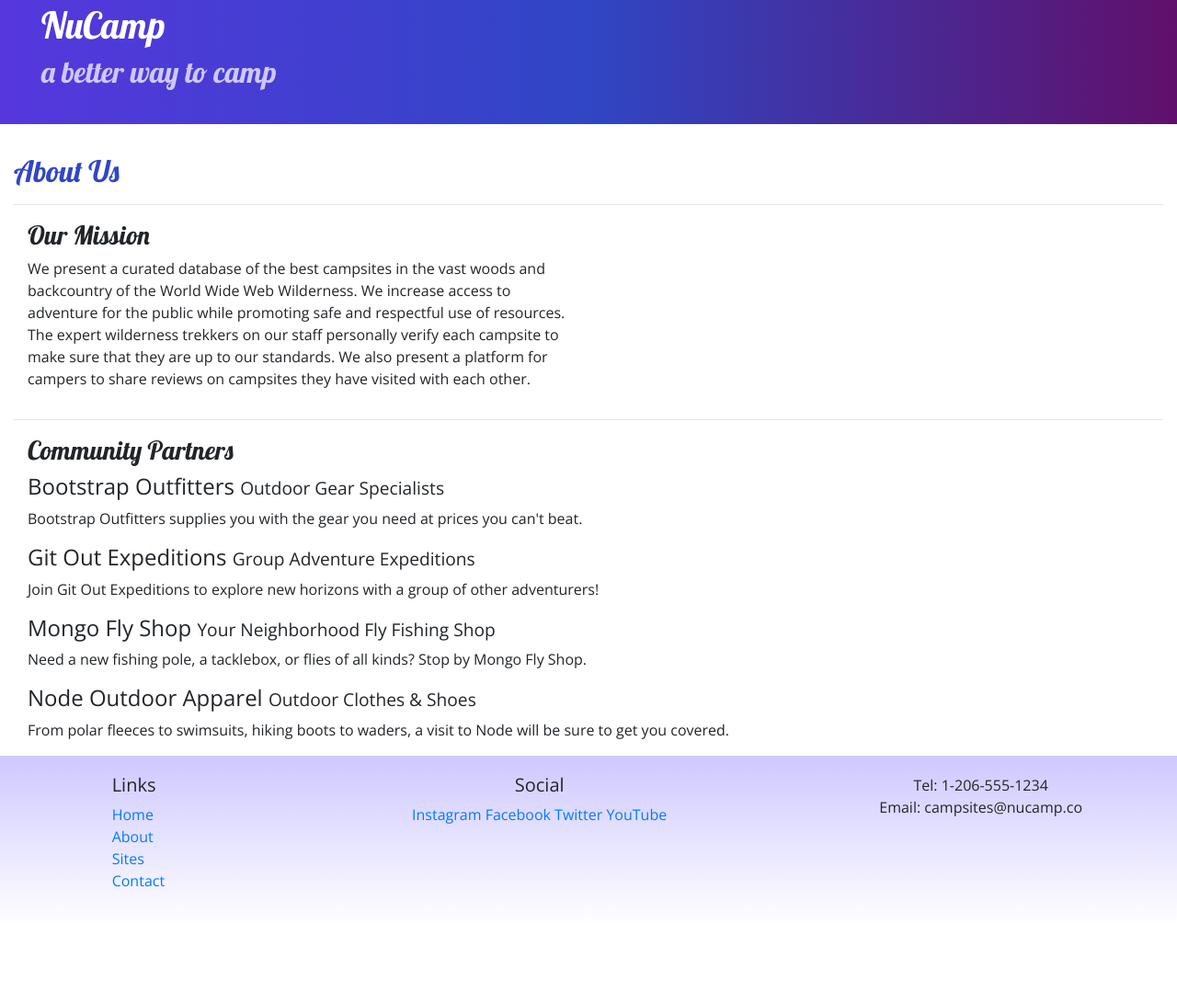
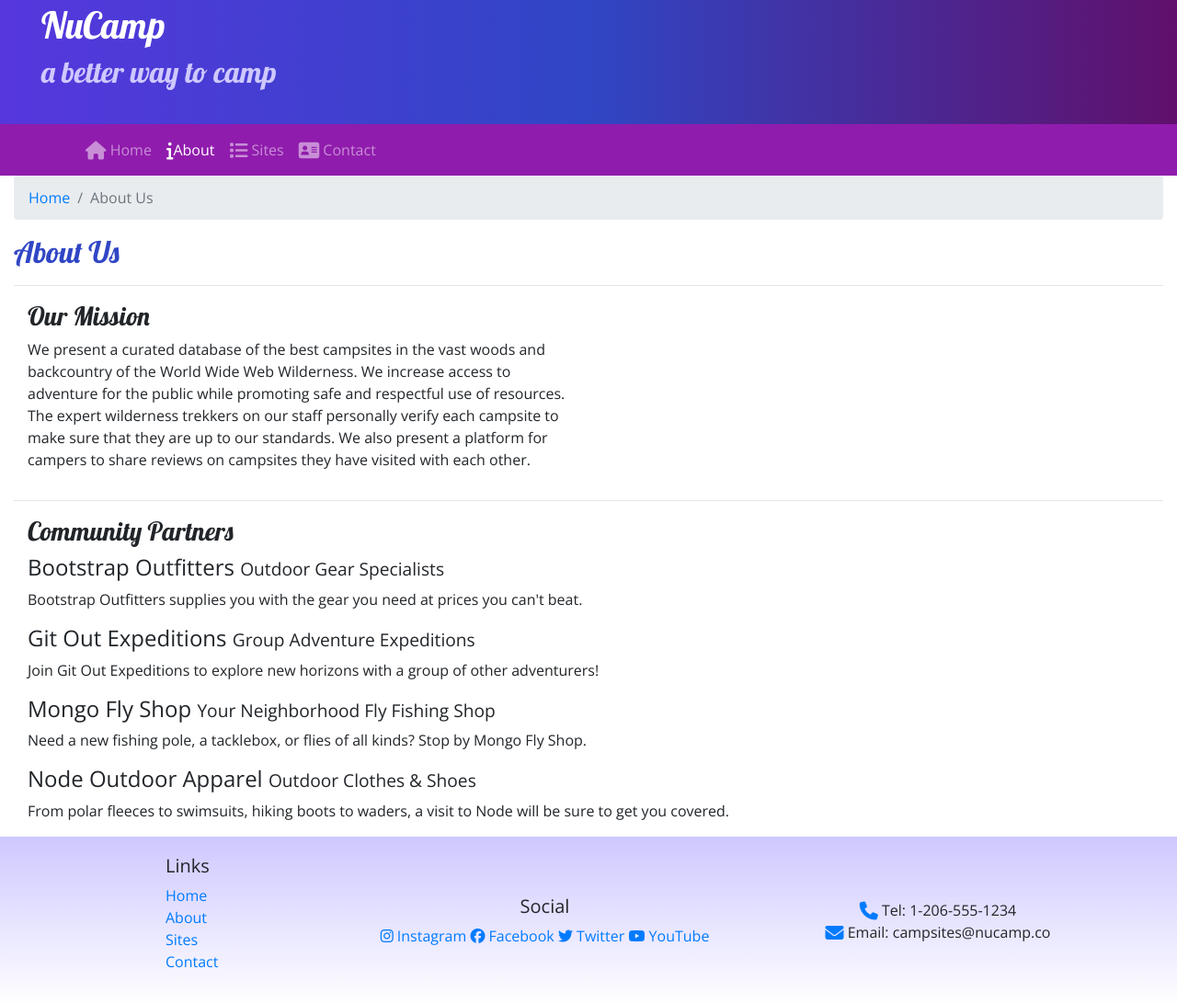
Before and after one commit to lucassnowfall/Nucamp-bootstrap., a website: page aboutus.html in a window 1280 px wide. Shown: the part 27-1118 px from the top of the page at 92% size. Before the commit the page ends 1033 px from the top, so only its background shows below. Drawn offline with nearby package versions, Linux system fonts and the light colour scheme.

Commit message:
Icons Fonts

```diff
--- a/aboutus.html
+++ b/aboutus.html
@@ -11,6 +11,7 @@
     <link rel="stylesheet" href="node_modules/bootstrap/dist/css/bootstrap.min.css" />
 
     <!-- Additional CSS must be placed after Bootstrap CSS -->
+    <script src="https://kit.fontawesome.com/c41ab2e0e0.js" crossorigin="anonymous"></script>
     <link rel="stylesheet" href="https://fonts.googleapis.com/css?family=Lobster|Open+Sans" />
     <link rel="stylesheet" href="css/styles.css" />
 
@@ -30,11 +31,33 @@
         </div>
     </header>
 
+    <!-- # Navbar & Links -->
+    <nav class="navbar navbar-expand-sm navbar-dark sticky-top">
+        <div class="container">
+            <button class="navbar-toggler ml-auto" type="button" data-toggle="collapse" data-target="#nucampNavbar">
+                <span class="navbar-toggler-icon"></span>
+            </button>
+            <div class="collapse navbar-collapse" id="nucampNavbar">
+                <ul class="navbar-nav">
+                    <li class="nav-item"><a class="nav-link" href="index.html"><i class="fa fa-home fa-lg"></i> Home</a></li>
+                    <li class="nav-item active"><a class="nav-link" href="#"><i class="fa fa-info fa-lg"></i>About</a></li>
+                    <li class="nav-item"><a class="nav-link" href="#"><i class="fa fa-list fa-lg"></i> Sites</a></li>
+                    <li class="nav-item"><a class="nav-link" href="#"><i class="fa fa-address-card fa-lg"></i> Contact</a></li>
+                </ul>
+            </div>
+        </div>
+    </nav>
+
     <div class="container-fluid">
         <div class="row">
-            <div class="col-12">
-               <h2>About Us</h2>
-               <hr/>
+            <div class="col">
+                <ol class="breadcrumb">
+                    <li class="breadcrumb-item"><a href="index.html">Home</a></li>
+                    <li class="breadcrumb-item active">About Us</li>
+                </ol>
+
+                <h2>About Us</h2>
+                <hr />
             </div>
         </div>
 
@@ -42,23 +65,31 @@
             <div class="row">
                 <div class="col-6">
                     <h3>Our Mission</h3>
-                    <p>We present a curated database of the best campsites in the vast woods and backcountry of the World Wide Web Wilderness. We increase access to adventure for the public while promoting safe and respectful use of resources. The expert wilderness trekkers on our staff personally verify each campsite to make sure that they are up to our standards. We also present a platform for campers to share reviews on campsites they have visited with each other.</p>
+                    <p>We present a curated database of the best campsites in the vast woods and backcountry of the
+                        World Wide Web Wilderness. We increase access to adventure for the public while promoting safe
+                        and respectful use of resources. The expert wilderness trekkers on our staff personally verify
+                        each campsite to make sure that they are up to our standards. We also present a platform for
+                        campers to share reviews on campsites they have visited with each other.</p>
                 </div>
             </div>
         </div>
-<hr>
+        <hr>
         <div class="container-fluid">
             <div class="row">
                 <div class="col">
                     <h3>Community Partners</h3>
                     <h4>Bootstrap Outfitters <small>Outdoor Gear Specialists</small></h4>
-                    <p class="d-none d-sm-block">Bootstrap Outfitters supplies you with the gear you need at prices you can't beat.</p>
+                    <p class="d-none d-sm-block">Bootstrap Outfitters supplies you with the gear you need at prices you
+                        can't beat.</p>
                     <h4>Git Out Expeditions <small>Group Adventure Expeditions</small></h4>
-                    <p class="d-none d-sm-block">Join Git Out Expeditions to explore new horizons with a group of other adventurers!</p>
+                    <p class="d-none d-sm-block">Join Git Out Expeditions to explore new horizons with a group of other
+                        adventurers!</p>
                     <h4>Mongo Fly Shop <small>Your Neighborhood Fly Fishing Shop</small></h4>
-                    <p class="d-none d-sm-block">Need a new fishing pole, a tacklebox, or flies of all kinds? Stop by Mongo Fly Shop.</p>
+                    <p class="d-none d-sm-block">Need a new fishing pole, a tacklebox, or flies of all kinds? Stop by
+                        Mongo Fly Shop.</p>
                     <h4>Node Outdoor Apparel <small>Outdoor Clothes & Shoes</small></h4>
-                    <p class="d-none d-sm-block">From polar fleeces to swimsuits, hiking boots to waders, a visit to Node will be sure to get you covered.</p>
+                    <p class="d-none d-sm-block">From polar fleeces to swimsuits, hiking boots to waders, a visit to
+                        Node will be sure to get you covered.</p>
 
                 </div>
             </div>
@@ -66,12 +97,12 @@
     </div>
 
     <footer>
-        <div class="container-fluid">
-            <div class="row">
+        <div class="container">
+            <div class="row align-items-center">
                 <div class="col-4 col-sm-2 offset-1">
                     <h5>Links</h5>
-                    <ul class="list-unstyled">
-                        <li><a href="index.html">Home</a></li>
+                    <ul class="list-unstyled ">
+                        <li><a href="#">Home</a></li>
                         <li><a href="#">About</a></li>
                         <li><a href="#">Sites</a></li>
                         <li><a href="#">Contact</a></li>
@@ -79,16 +110,16 @@
                 </div>
                 <div class="col-6 col-sm-5 text-center">
                     <h5>Social</h5>
-                    <a href="http://instagram.com/">Instagram</a>
-                    <a href="http://facebook.com/">Facebook</a>
-                    <a href="http://twitter.com/">Twitter</a>
-                    <a href="http://youtube.com/">YouTube</a>
+                    <a href="http://instagram.com/"> <i class="fab fa-instagram"></i> Instagram</a>
+                    <a href="http://facebook.com/"><i class="fab fa-facebook"></i> Facebook</a>
+                    <a href="http://twitter.com/"><i class="fab fa-twitter"></i> Twitter</a>
+                    <a href="http://youtube.com/"><i class="fab fa-youtube"></i> YouTube</a>
                 </div>
                 <div class="col-sm-4 text-center">
-                    Tel: 1-206-555-1234<br />
-                    Email: campsites@nucamp.co
+                    <i class="fa fa-phone fa-lg text-primary"></i> Tel: 1-206-555-1234<br />
+                    <i class="fa fa-envelope fa-lg text-primary"></i> Email: campsites@nucamp.co
                 </div>
-           </div>
+            </div>
         </div>
     </footer>
 
--- a/css/styles.css
+++ b/css/styles.css
@@ -21,9 +21,10 @@ footer{
 }
 
 .jumbotron{
-    padding: 30px;
     background-image: linear-gradient(to right, #5637DD, #3046C5, #60106b);
     color: white;
+    margin: 0;
+    padding: 30px;
 }
 
 .row-content{
@@ -31,3 +32,7 @@ footer{
     border-bottom: 1px ridge;
     min-height: 200px;
 }
+
+.navbar{
+    background-color:#901CAD;
+}
--- a/package.json
+++ b/package.json
@@ -12,8 +12,12 @@
   "license": "ISC",
   "dependencies": {
     "bootstrap": "^4.4.1",
+    "fontawesome": "^4.7.0",
     "jquery": "^3.4.1",
     "lite-server": "^2.3.0",
     "popper.js": "^1.12.9"
+  },
+  "devDependencies": {
+    "prettier": "^1.19.1"
   }
 }
```
Also changed, not shown: index.html (+40 -19 lines), 1 other file.
